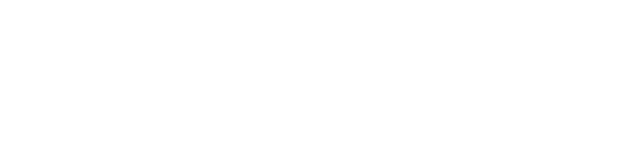
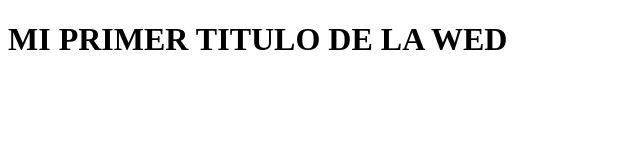
Before and after one commit to Jodatodli12/Pagina_web_miercoles_bp, a plain HTML site: page index.html in a window 1280 px wide. Shown: the whole page, without its empty margins (0-640 px from the left). Drawn offline with Linux system fonts and the light colour scheme.

Commit message:
Creacion de un h1 inicial

```diff
--- a/index.html
+++ b/index.html
@@ -6,6 +6,6 @@
     <title>Mi primera pagina</title>
 </head>
 <body>
-
+    <h1>MI PRIMER TITULO DE LA WED</h1>
 </body>
 </html>
```
